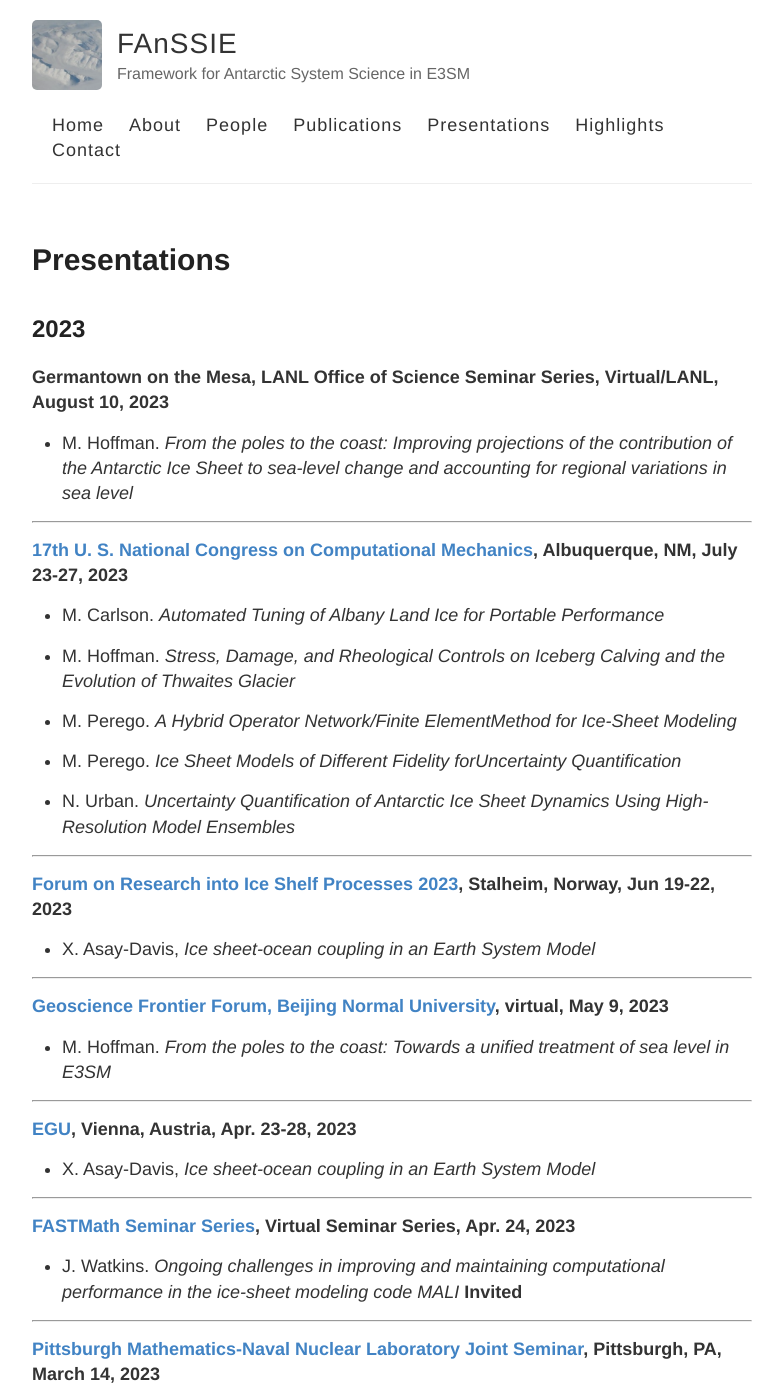
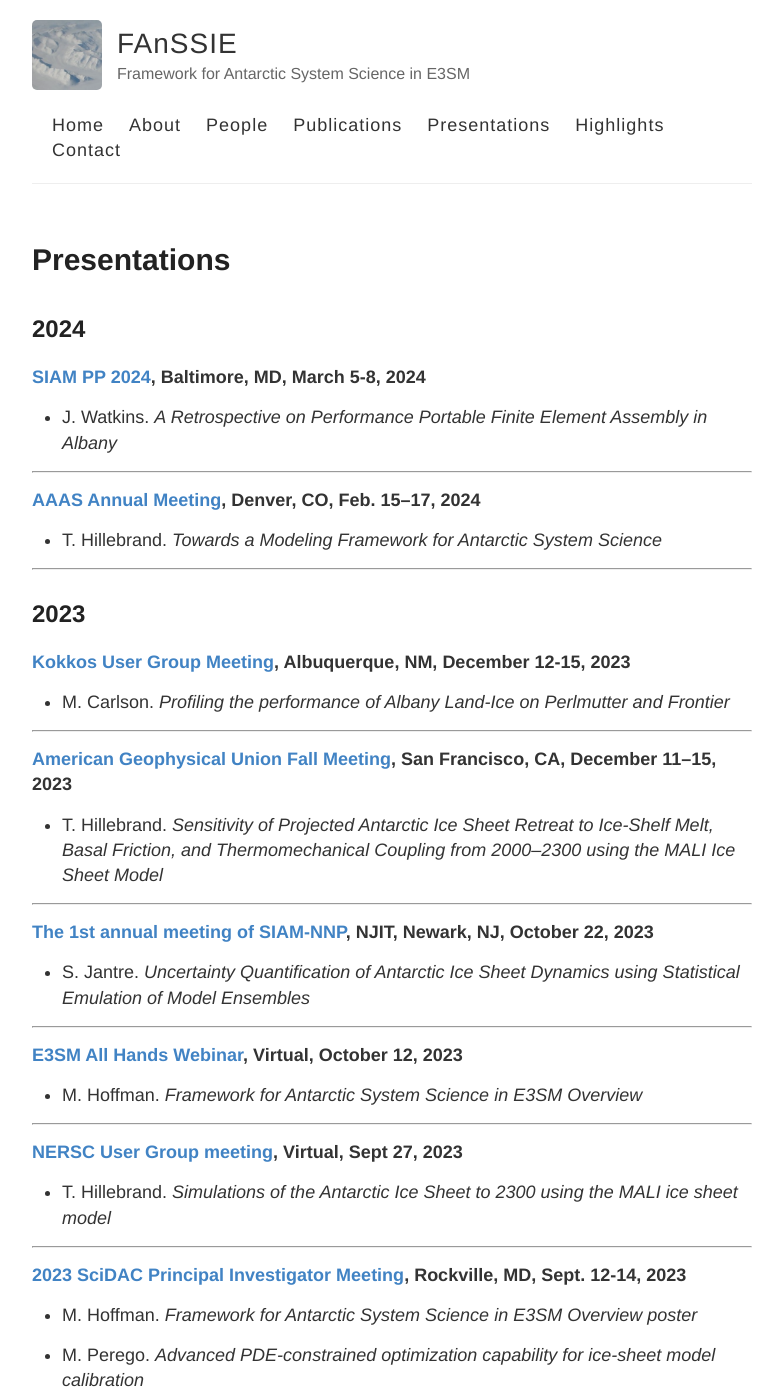
Before and after one commit to FANSSIE/fanssie.github.io, a Jekyll site: the page built from presentations.md, in a window 1280 px wide and 1400 px high. Shown: the whole window, without its empty margins (248-1031 px from the left). Built offline with Jekyll 4.4.1, drawn with Linux system fonts in a browser that asks for light colours; some of the changed text lies outside the part shown.

Commit message:
Update presentations.md

```diff
--- a/presentations.md
+++ b/presentations.md
@@ -4,7 +4,61 @@ title: Presentations
 permalink: /presentations/
 ---
 
+## 2024
+
+**[SIAM PP 2024](https://www.siam.org/conferences/cm/conference/pp24), Baltimore, MD, March 5-8, 2024**
+
+* J. Watkins. *A Retrospective on Performance Portable Finite Element Assembly in Albany*
+
+---
+
+**[AAAS Annual Meeting](https://meetings.aaas.org/program/?adobe_mc=MCMID%3D14284557780846052670559063974008066280%7CMCORGID%3D242B6472541199F70A4C98A6%2540AdobeOrg%7CTS%3D1708449431), Denver, CO, Feb. 15–17, 2024**
+
+* T. Hillebrand. *Towards a Modeling Framework for Antarctic System Science*
+
+---
+
 ## 2023
+
+**[Kokkos User Group Meeting](https://kokkos.org/community/kug-2023/), Albuquerque, NM, December 12-15, 2023**
+
+* M. Carlson. *Profiling the performance of Albany Land-Ice on Perlmutter and Frontier*
+
+---
+
+**[American Geophysical Union Fall Meeting](https://www.agu.org/fall-meeting), San Francisco, CA, December 11–15, 2023**
+
+* T. Hillebrand. *Sensitivity of Projected Antarctic Ice Sheet Retreat to Ice-Shelf Melt, Basal Friction, and Thermomechanical Coupling from 2000–2300 using the MALI Ice Sheet Model*
+
+---
+
+**[The 1st annual meeting of SIAM-NNP](https://sites.google.com/view/siam-nynjpa/annual-meeting/program?authuser=0), NJIT, Newark, NJ, October 22, 2023**
+
+* S. Jantre. *Uncertainty Quantification of Antarctic Ice Sheet Dynamics using Statistical Emulation of Model Ensembles*
+
+---
+
+**[E3SM All Hands Webinar](https://acme-climate.atlassian.net/wiki/spaces/ECM/pages/155287565), Virtual, October 12, 2023**
+
+* M. Hoffman. *Framework for Antarctic System Science in E3SM Overview*
+
+---
+
+**[NERSC User Group meeting](https://sites.google.com/lbl.gov/nug-2023/schedule?authuser=0), Virtual, Sept 27, 2023**
+
+* T. Hillebrand. *Simulations of the Antarctic Ice Sheet to 2300 using the MALI ice sheet model*
+
+---
+
+**[2023 SciDAC Principal Investigator Meeting](https://acme-climate.atlassian.net/wiki/spaces/_/pages/3753836756?atlOrigin=eyJpIjoiYjE4MjM5OTEwYjIxNDQ1NTlhMTkyOGJkOTkwNmYzZjMiLCJwIjoiYyJ9), Rockville, MD, Sept. 12-14, 2023**
+
+* M. Hoffman. *Framework for Antarctic System Science in E3SM Overview poster*
+
+* M. Perego. *Advanced PDE-constrained optimization capability for ice-sheet model calibration*
+
+* C. Begeman. *Towards marine ice-sheet evolution in E3SM: Reproducible testing of new physics and uncertainty quantification*
+
+---
 
 **Germantown on the Mesa, LANL Office of Science Seminar Series, Virtual/LANL, August 10, 2023**
 
```
